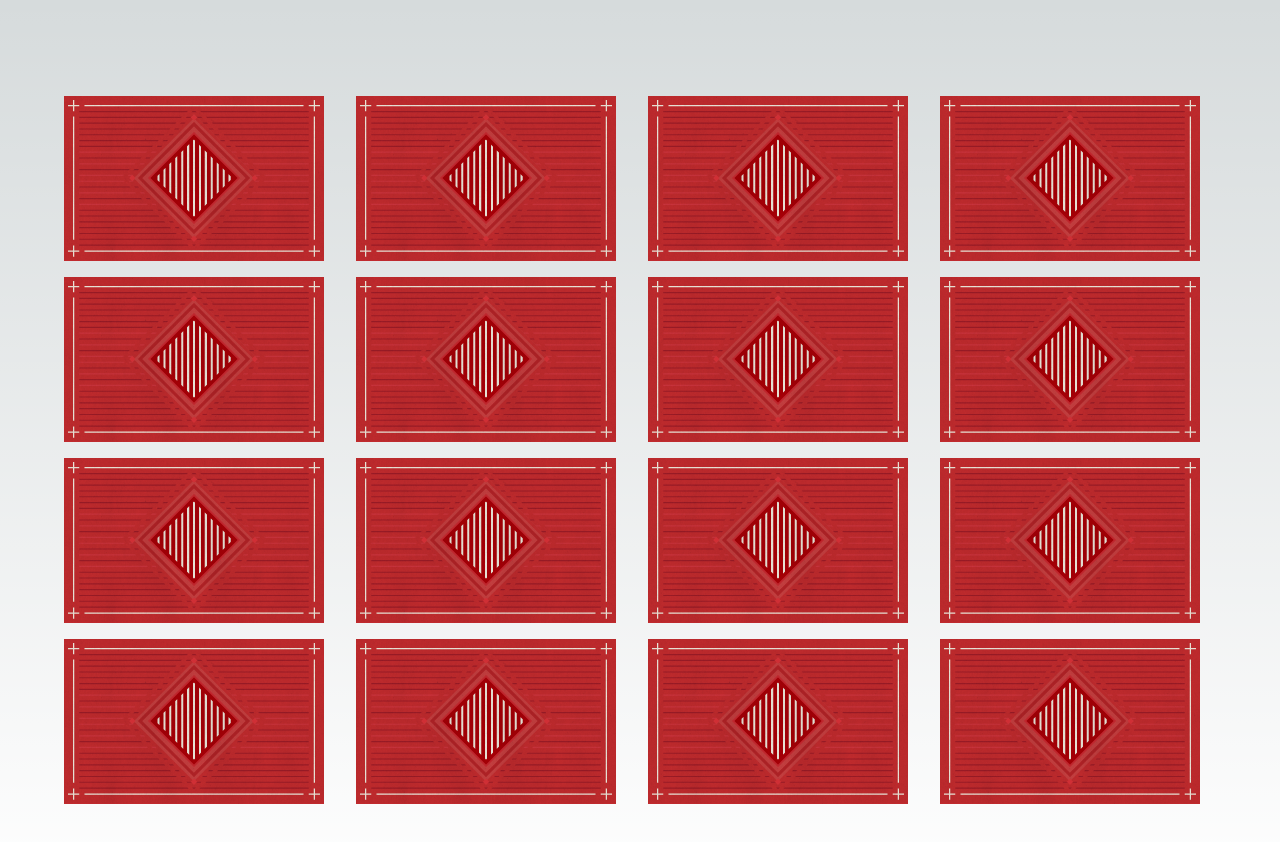
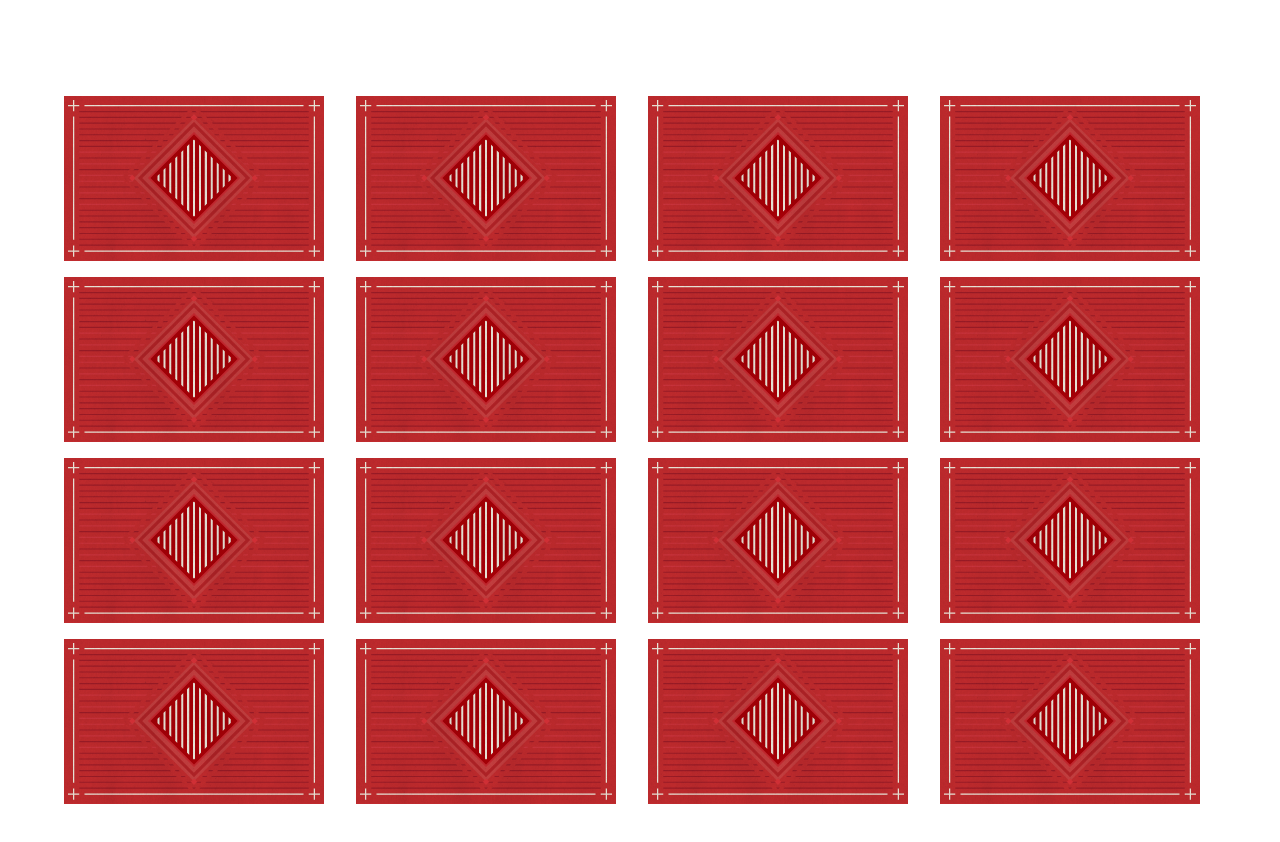
Before and after one commit to herbicus/next-holiday-memory, a Next.js app: page / in a window 1280 px wide. Shown: the top 842 px of the page. Built offline with nearby package versions, Linux system fonts and the light colour scheme.

Commit message:
layous out cards and flips

```diff
--- a/src/app/layout.tsx
+++ /dev/null
@@ -1,26 +0,0 @@
-import type { Metadata } from "next";
-import { Inter } from "next/font/google";
-import "./globals.css";
-
-import { GameProvider } from "@/context/GameContext";
-
-const inter = Inter({ subsets: ["latin"] });
-
-export const metadata: Metadata = {
-  title: "Create Next App",
-  description: "Generated by create next app",
-};
-
-export default function RootLayout({
-  children,
-}: Readonly<{
-  children: React.ReactNode;
-}>) {
-  return (
-    <html lang="en">
-      <body className={inter.className}>
-        <GameProvider>{children}</GameProvider>
-      </body>
-    </html>
-  );
-}
--- a/src/app/page.tsx
+++ /dev/null
@@ -1,47 +0,0 @@
-import React from "react";
-import { useGame } from "@/context/GameContext"; // Adjust the import path as necessary
-import GameCard from "@/components/GameCard/GameCard";
-import { cards } from "@/data/cards";
-
-const Home: React.FC = () => {
-  const { selectCard, firstSelection, secondSelection, isAnimating } =
-    useGame();
-
-  // Determine if a card is flipped based on the current selections
-  const isFlipped = (index: number) => {
-    return index === firstSelection || index === secondSelection;
-  };
-
-  // Determine if a card is matched (additional logic needed based on your implementation)
-  const isMatched = (index: number) => {
-    // Placeholder: Implement your logic to determine if the card has been matched.
-    // This requires maintaining an array of matched indices or a similar approach in your GameContext.
-    return false;
-  };
-
-  // Handle click on a card
-  const handleCardClick = (index: number) => {
-    if (!isAnimating) {
-      selectCard(index);
-    }
-  };
-
-  return (
-    <main className="flex min-h-screen flex-col items-center justify-between py-24 px-8">
-      <section className="w-full max-w-6xl mx-auto grid grid-cols-4 gap-4">
-        {cards.map((card, index) => (
-          <GameCard
-            key={index}
-            playCard={card.playCard}
-            matched={card.matched}
-            isFlipped={isFlipped(index)}
-            isMatched={isMatched(index)}
-            onClick={() => handleCardClick(index)}
-          />
-        ))}
-      </section>
-    </main>
-  );
-};
-
-export default Home;
--- a/src/data/cards.ts
+++ b/src/data/cards.ts
@@ -9,130 +9,130 @@ export type Card = {
 export const cards: Card[] = [
   // 1 row1a - TERMINATOR - UPPER
   {
-    playCard: "assets/img/8_Terminator/Terminator_lowerRight_START.jpg",
-    audio: "assets/audio/Terminator_AUDIO_01.mp3",
-    animated: "assets/img/8_Terminator/terminator.gif",
-    matched: "assets/img/8_Terminator/Terminator-end.jpg",
+    playCard: "/img/8_Terminator/Terminator_lowerRight_START.jpg",
+    audio: "/audio/Terminator_AUDIO_01.mp3",
+    animated: "/img/8_Terminator/terminator.gif",
+    matched: "/img/8_Terminator/Terminator-end.jpg",
     duration: 25000,
   },
   // 2 row1b - EXORCIST - UPPER
   {
-    playCard: "assets/img/3_Exorcist/exorcist-start.jpg",
-    audio: "assets/audio/exorcist_01.mp3",
-    animated: "assets/img/3_Exorcist/exorcist.gif",
-    matched: "assets/img/3_Exorcist/exorcist-upper-end.jpg",
+    playCard: "/img/3_Exorcist/exorcist-start.jpg",
+    audio: "/audio/exorcist_01.mp3",
+    animated: "/img/3_Exorcist/exorcist.gif",
+    matched: "/img/3_Exorcist/exorcist-upper-end.jpg",
     duration: 18000,
   },
   // 3 row 1c - MISSION IMPOSSIBLE - UPPER
   {
-    playCard: "assets/img/5_MissionImpossible/5_MissImp_FINALFRAME1_FIRST.jpg",
-    audio: "assets/audio/5_MissImp_AUDIO.mp3",
-    animated: "assets/img/5_MissionImpossible/mission-impossible.gif",
-    matched: "assets/img/5_MissionImpossible/5_MissImp_FINALFRAME2_LAST.jpg",
+    playCard: "/img/5_MissionImpossible/5_MissImp_FINALFRAME1_FIRST.jpg",
+    audio: "/audio/5_MissImp_AUDIO.mp3",
+    animated: "/img/5_MissionImpossible/mission-impossible.gif",
+    matched: "/img/5_MissionImpossible/5_MissImp_FINALFRAME2_LAST.jpg",
     duration: 17000,
   },
   // 4 row1d - KILL BILL - UPPER
   {
-    playCard: "assets/img/7_KillBill/KillBill_top_START.jpg",
-    audio: "assets/audio/KillBill_AUDIO_01.mp3",
-    animated: "assets/img/7_KillBill/kill-bill.gif",
-    matched: "assets/img/7_KillBill/KillBill_top_END.jpg",
+    playCard: "/img/7_KillBill/KillBill_top_START.jpg",
+    audio: "/audio/KillBill_AUDIO_01.mp3",
+    animated: "/img/7_KillBill/kill-bill.gif",
+    matched: "/img/7_KillBill/KillBill_top_END.jpg",
     duration: 9500,
   },
   // 5 row2a - PINK PANTHER - UPPER
   {
-    playCard: "assets/img/4_PinkPanther/pinkpanther_lowerright_start.jpg",
-    audio: "assets/audio/pinkpanther_01.mp3",
-    animated: "assets/img/4_PinkPanther/pinkpanther.gif",
-    matched: "assets/img/4_PinkPanther/left-end.jpg",
+    playCard: "/img/4_PinkPanther/pinkpanther_lowerright_start.jpg",
+    audio: "/audio/pinkpanther_01.mp3",
+    animated: "/img/4_PinkPanther/pinkpanther.gif",
+    matched: "/img/4_PinkPanther/left-end.jpg",
     duration: 18000,
   },
   // 6 row2b - EXORCIST - LOWER
   {
-    playCard: "assets/img/3_Exorcist/exorcist-start.jpg",
-    audio: "assets/audio/exorcist_01.mp3",
-    animated: "assets/img/3_Exorcist/exorcist.gif",
-    matched: "assets/img/3_Exorcist/exorcist_lower_end.jpg",
+    playCard: "/img/3_Exorcist/exorcist-start.jpg",
+    audio: "/audio/exorcist_01.mp3",
+    animated: "/img/3_Exorcist/exorcist.gif",
+    matched: "/img/3_Exorcist/exorcist_lower_end.jpg",
     duration: 18000,
   },
   // 7 row 2c - JURRASIC PARK - UPPER
   {
-    playCard: "assets/img/1_JurassicPark/Upper_START.jpg",
-    audio: "assets/audio/JurrasicPark_AUDIO_FIX2_01.mp3",
-    animated: "assets/img/1_JurassicPark/jurassicpark.gif",
-    matched: "assets/img/1_JurassicPark/Upper_END.jpg",
+    playCard: "/img/1_JurassicPark/Upper_START.jpg",
+    audio: "/audio/JurrasicPark_AUDIO_FIX2_01.mp3",
+    animated: "/img/1_JurassicPark/jurassicpark.gif",
+    matched: "/img/1_JurassicPark/Upper_END.jpg",
     duration: 18000,
   },
   // 8 row2d - DEATH STAR - UPPER
   {
-    playCard: "assets/img/6_DeathStar/DeathStar_UpperRight_START.jpg",
-    audio: "assets/audio/DeathStar_AUDIO_01.mp3",
-    animated: "assets/img/6_DeathStar/deathstar.gif",
-    matched: "assets/img/6_DeathStar/DeathStar_UpperRight_END.jpg",
+    playCard: "/img/6_DeathStar/DeathStar_UpperRight_START.jpg",
+    audio: "/audio/DeathStar_AUDIO_01.mp3",
+    animated: "/img/6_DeathStar/deathstar.gif",
+    matched: "/img/6_DeathStar/DeathStar_UpperRight_END.jpg",
     duration: 14000,
   },
   // 9 row3a - MATRIX - LEFT
   {
-    playCard: "assets/img/2_Matrix/Matrix_int_both.jpg",
-    audio: "assets/audio/Matrix_SFX_01.mp3",
-    animated: "assets/img/2_Matrix/matrix-a-final.gif",
-    matched: "assets/img/2_Matrix/Matrix_L_end.jpg",
+    playCard: "/img/2_Matrix/Matrix_int_both.jpg",
+    audio: "/audio/Matrix_SFX_01.mp3",
+    animated: "/img/2_Matrix/matrix-a-final.gif",
+    matched: "/img/2_Matrix/Matrix_L_end.jpg",
     duration: 17000,
   },
   // 10 row3b - MISSION IMPOSIBLE - LOWER
   {
-    playCard: "assets/img/5_MissionImpossible/5_MissImp_FINALFRAME1_FIRST.jpg",
-    audio: "assets/audio/5_MissImp_AUDIO.mp3",
-    animated: "assets/img/5_MissionImpossible/mission-impossible.gif",
-    matched: "assets/img/5_MissionImpossible/5_MissImp_FINALFRAME1_LAST.jpg",
+    playCard: "/img/5_MissionImpossible/5_MissImp_FINALFRAME1_FIRST.jpg",
+    audio: "/audio/5_MissImp_AUDIO.mp3",
+    animated: "/img/5_MissionImpossible/mission-impossible.gif",
+    matched: "/img/5_MissionImpossible/5_MissImp_FINALFRAME1_LAST.jpg",
     duration: 17000,
   },
   // 11 row3c - TERMINATOR - LOWER
   {
-    playCard: "assets/img/8_Terminator/Terminator_lowerRight_START.jpg",
-    audio: "assets/audio/Terminator_AUDIO_01.mp3",
-    animated: "assets/img/8_Terminator/terminator.gif",
-    matched: "assets/img/8_Terminator/Terminator_lowerRight_END.jpg",
+    playCard: "/img/8_Terminator/Terminator_lowerRight_START.jpg",
+    audio: "/audio/Terminator_AUDIO_01.mp3",
+    animated: "/img/8_Terminator/terminator.gif",
+    matched: "/img/8_Terminator/Terminator_lowerRight_END.jpg",
     duration: 25000,
   },
   // 12 row3d - MATRIX - LOWER
   {
-    playCard: "assets/img/2_Matrix/Matrix_int_both.jpg",
-    audio: "assets/audio/Matrix_SFX_01.mp3",
-    animated: "assets/img/2_Matrix/matrix-a-final.gif",
-    matched: "assets/img/2_Matrix/Matrix_R_end.jpg",
+    playCard: "/img/2_Matrix/Matrix_int_both.jpg",
+    audio: "/audio/Matrix_SFX_01.mp3",
+    animated: "/img/2_Matrix/matrix-a-final.gif",
+    matched: "/img/2_Matrix/Matrix_R_end.jpg",
     duration: 17000,
   },
   // 13 row4a - DEATH STAR - LOWER
   {
-    playCard: "assets/img/6_DeathStar/DeathStar_UpperRight_START.jpg",
-    audio: "assets/audio/DeathStar_AUDIO_01.mp3",
-    animated: "assets/img/6_DeathStar/deathstar.gif",
-    matched: "assets/img/6_DeathStar/DeathStar_LowerLeft_END.jpg",
+    playCard: "/img/6_DeathStar/DeathStar_UpperRight_START.jpg",
+    audio: "/audio/DeathStar_AUDIO_01.mp3",
+    animated: "/img/6_DeathStar/deathstar.gif",
+    matched: "/img/6_DeathStar/DeathStar_LowerLeft_END.jpg",
     duration: 14000,
   },
   // 14 row4b - JURRASIC PARK - LOWER
   {
-    playCard: "assets/img/1_JurassicPark/Upper_START.jpg",
-    audio: "assets/audio/JurrasicPark_AUDIO_FIX2_01.mp3",
-    animated: "assets/img/1_JurassicPark/jurassicpark.gif",
-    matched: "assets/img/1_JurassicPark/Lower_END.jpg",
+    playCard: "/img/1_JurassicPark/Upper_START.jpg",
+    audio: "/audio/JurrasicPark_AUDIO_FIX2_01.mp3",
+    animated: "/img/1_JurassicPark/jurassicpark.gif",
+    matched: "/img/1_JurassicPark/Lower_END.jpg",
     duration: 18000,
   },
   // 15 row4c - PINK PANTHER - LOWER
   {
-    playCard: "assets/img/4_PinkPanther/pinkpanther_lowerright_start.jpg",
-    audio: "assets/audio/pinkpanther_01.mp3",
-    animated: "assets/img/4_PinkPanther/pinkpanther.gif",
-    matched: "assets/img/4_PinkPanther/right-end.jpg",
+    playCard: "/img/4_PinkPanther/pinkpanther_lowerright_start.jpg",
+    audio: "/audio/pinkpanther_01.mp3",
+    animated: "/img/4_PinkPanther/pinkpanther.gif",
+    matched: "/img/4_PinkPanther/right-end.jpg",
     duration: 18000,
   },
   // 16 row4d - KILL BILL - LOWER
   {
-    playCard: "assets/img/7_KillBill/KillBill_top_START.jpg",
-    audio: "assets/audio/KillBill_AUDIO_01.mp3",
-    animated: "assets/img/7_KillBill/kill-bill.gif",
-    matched: "assets/img/7_KillBill/last-bottom-frame-x.png",
+    playCard: "/img/7_KillBill/KillBill_top_START.jpg",
+    audio: "/audio/KillBill_AUDIO_01.mp3",
+    animated: "/img/7_KillBill/kill-bill.gif",
+    matched: "/img/7_KillBill/last-bottom-frame-x.png",
     duration: 9500,
   },
 ];
--- /dev/null
+++ b/src/layouts/Meta.tsx
@@ -0,0 +1,98 @@
+import Head from "next/head";
+import { useRouter } from "next/router";
+import { NextSeo } from "next-seo";
+import React from "react";
+
+type MetaProps = {
+  title?: string;
+  description?: string;
+  canonical?: string;
+  metaImage?: any;
+};
+
+const Meta: React.FC<MetaProps> = (props) => {
+  const router = useRouter();
+
+  return (
+    <>
+      <Head>
+        <meta charSet="UTF-8" key="charset" />
+        <meta
+          name="viewport"
+          content="width=device-width, initial-scale=1.0"
+          key="viewport"
+        />
+
+        <title>Next Holiday Memory</title>
+
+        <meta
+          name="description"
+          content="Memory Card Game Built With Next.js"
+        />
+
+        <link
+          rel="icon"
+          href={`${router.basePath}/favicon.ico`}
+          key="favicon"
+        />
+
+        {/* <link
+          rel="apple-touch-icon"
+          sizes="152x152"
+          href={`${router.basePath}/apple-touch-icon-152x152.png`}
+          key="apple"
+        />
+
+        <link
+          rel="apple-touch-icon"
+          sizes="144x144"
+          href={`${router.basePath}/apple-touch-icon-144x144.png`}
+          key="apple"
+        />
+
+        <link
+          rel="icon"
+          type="image/png"
+          sizes="32x32"
+          href={`${router.basePath}/favicon_32x32.png`}
+          key="icon32"
+        />
+
+        <link
+          rel="icon"
+          type="image/png"
+          sizes="16x16"
+          href={`${router.basePath}/favicon_16x16.png`}
+          key="icon16"
+        />
+
+        <meta name="msapplication-TileColor" content="#393b39" />
+        <meta
+          name="msapplication-TileImage"
+          content={`${router.basePath}/apple-touch-icon-144x144.png`}
+        /> */}
+        <meta name="theme-color" content="#393b39" />
+      </Head>
+      <NextSeo
+        title={props.title}
+        description={props.description}
+        canonical={props.canonical}
+        openGraph={{
+          title: "Next Holiday Memory",
+          description: "Memory Card Game Built With Next.js",
+          url: "https://herbtorres.com/",
+          locale: "en",
+          site_name: "Next Holiday Memory",
+          // images: [
+          //   {
+          //     url: `${router.basePath}/meta-og-image.png`,
+          //     alt: 'Next Holiday Memory',
+          //   },
+          // ],
+        }}
+      />
+    </>
+  );
+};
+
+export { Meta };
--- /dev/null
+++ b/src/pages/_app.tsx
@@ -0,0 +1,17 @@
+import '@/app/globals.css';
+
+import type { Metadata } from "next";
+
+import { GameProvider } from "@/context/GameContext";
+
+// import GoogleAnalytics from '@/components/GoogleAnalytics/GoogleAnalytics';
+
+import type { AppProps } from 'next/app';
+
+const HerbTorresPortfolio = ({ Component, pageProps }: AppProps) => (
+  <GameProvider>
+    <Component {...pageProps} />
+  </GameProvider>
+);
+
+export default HerbTorresPortfolio;
--- /dev/null
+++ b/src/pages/_document.tsx
@@ -0,0 +1,25 @@
+import Document, { Head, Html, Main, NextScript } from "next/document";
+
+class MyDocument extends Document {
+  // eslint-disable-next-line class-methods-use-this
+  render() {
+    return (
+      <Html lang="en">
+        <Head>
+          <link rel="preconnect" href="https://fonts.googleapis.com" />
+          <link rel="preconnect" href="https://fonts.gstatic.com" />
+          <link
+            href="https://fonts.googleapis.com/css2?family=Inter:ital,wght@0,300;0,400;0,500;0,700;1,300;1,400;1,500;1,700&display=swap"
+            rel="stylesheet"
+          />
+        </Head>
+        <body>
+          <Main />
+          <NextScript />
+        </body>
+      </Html>
+    );
+  }
+}
+
+export default MyDocument;
--- /dev/null
+++ b/src/pages/index.tsx
@@ -0,0 +1,54 @@
+import React from 'react';
+import Link from 'next/link';
+
+import { useGame } from "@/context/GameContext"; // Adjust the import path as necessary
+import GameCard from "@/components/GameCard/GameCard";
+import { cards } from "@/data/cards";
+
+import { Main } from '@/templates/Main';
+import { Meta } from '@/layouts/Meta';
+
+
+const HomePage: React.FC = () => {
+    const { selectCard, firstSelection, secondSelection, isAnimating } =
+      useGame();
+
+    // Determine if a card is flipped based on the current selections
+    const isFlipped = (index: number) => {
+      return index === firstSelection || index === secondSelection;
+    };
+
+    // Determine if a card is matched (additional logic needed based on your implementation)
+    const isMatched = (index: number) => {
+      // Placeholder: Implement your logic to determine if the card has been matched.
+      // This requires maintaining an array of matched indices or a similar approach in your GameContext.
+      return false;
+    };
+
+    // Handle click on a card
+    const handleCardClick = (index: number) => {
+      if (!isAnimating) {
+        selectCard(index);
+      }
+    };
+  return (
+    <Main meta={<Meta />}>
+      <section className="flex min-h-screen flex-col items-center justify-between py-24 px-8">
+      <div className="w-full max-w-6xl mx-auto grid grid-cols-4 gap-4">
+        {cards.map((card, index) => (
+          <GameCard
+            key={index}
+            playCard={card.playCard}
+            matched={card.matched}
+            isFlipped={isFlipped(index)}
+            isMatched={isMatched(index)}
+            onClick={() => handleCardClick(index)}
+          />
+        ))}
+      </div>
+    </section>
+    </Main>
+  );
+};
+
+export default HomePage;
--- /dev/null
+++ b/src/templates/Main.tsx
@@ -0,0 +1,21 @@
+import type { ReactNode } from 'react';
+
+
+type IMainProps = {
+  meta?: ReactNode;
+  children: ReactNode;
+};
+
+const Main = (props: IMainProps) => {
+  const { meta, children } = props;
+
+  return (
+    <div className="w-full bg-white text-gray-900 antialiased">
+      {meta && meta}
+
+      <main className="text-base">{children}</main>
+    </div>
+  );
+};
+
+export { Main };
```
Also changed, not shown: src/components/GameCard/GameCard.tsx (+65 -78 lines).
